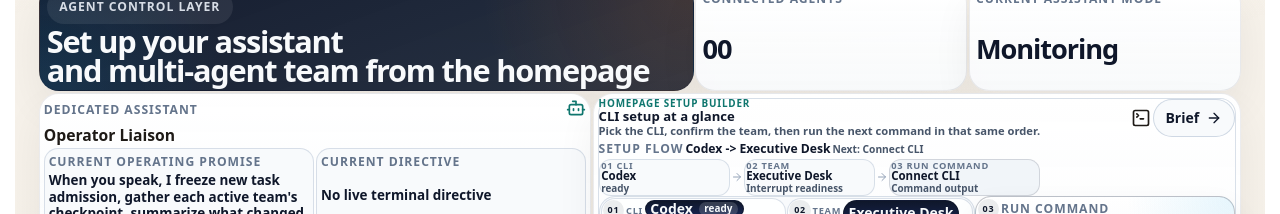
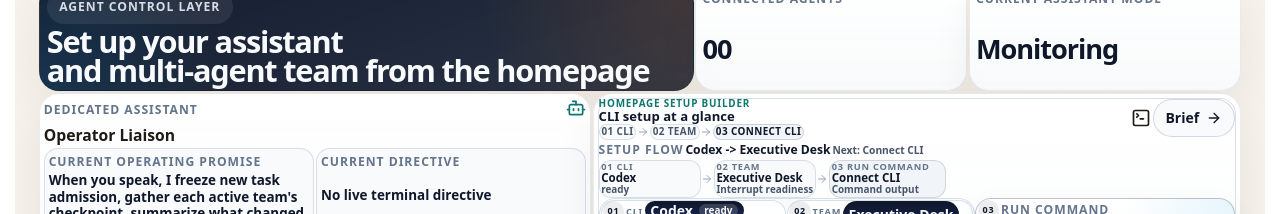
Before and after one commit to GongJae00/research-pages, a Next.js app in the folder apps/web/: page /en in a window 1280 px wide. Shown: the part 1580-1794 px from the top of the page. Built offline with nearby package versions, Linux system fonts and the light colour scheme; no server answers.

Commit message:
Autonomy batch 1657: shell-experience

```diff
--- a/apps/web/src/components/homepage-agent-control-section.module.css
+++ b/apps/web/src/components/homepage-agent-control-section.module.css
@@ -696,6 +696,42 @@
   font-weight: 600;
   line-height: 1.32;
   max-width: 36rem;
+}
+
+.setupActionOrder {
+  display: flex;
+  flex-wrap: wrap;
+  align-items: center;
+  gap: 0.04rem;
+  margin-top: 0.01rem;
+}
+
+.setupActionStep {
+  display: inline-flex;
+  align-items: center;
+  min-height: 1rem;
+  padding: 0.06rem 0.12rem;
+  border: 1px solid rgba(203, 213, 225, 0.72);
+  border-radius: 999px;
+  background: rgba(248, 250, 252, 0.92);
+  color: #475569;
+  font-size: 0.62rem;
+  font-weight: 800;
+  letter-spacing: 0.04em;
+  line-height: 1;
+  text-transform: uppercase;
+}
+
+.setupActionStepActive {
+  border-color: rgba(15, 23, 42, 0.16);
+  background: rgba(241, 245, 249, 0.98);
+  color: #0f172a;
+}
+
+.setupActionArrow {
+  display: inline-flex;
+  align-items: center;
+  color: #94a3b8;
 }
 
 .setupSummaryLead {
@@ -1999,6 +2035,10 @@
     align-items: stretch;
   }
 
+  .setupActionOrder {
+    align-items: flex-start;
+  }
+
   .setupSummaryLead {
     align-items: flex-start;
   }
@@ -2021,6 +2061,10 @@
 
   .setupDigestRow {
     grid-template-columns: 1fr;
+  }
+
+  .setupActionArrow {
+    display: none;
   }
 
   .sequenceArrowCompact {
--- a/apps/web/src/components/homepage-agent-control-section.tsx
+++ b/apps/web/src/components/homepage-agent-control-section.tsx
@@ -425,7 +425,19 @@ export function HomepageAgentControlSection({
                 <div className={styles.setupTitleRow}>
                   <h4>{copy.setupBuilderTitle}</h4>
                 </div>
-                <p className={styles.setupSequenceIntro}>{copy.setupSequenceIntro}</p>
+                <div className={styles.setupActionOrder} aria-label={copy.setupSequenceIntro}>
+                  <span className={styles.setupActionStep}>01 {copy.chooseProvider}</span>
+                  <span className={styles.setupActionArrow} aria-hidden="true">
+                    <ArrowRight size={12} />
+                  </span>
+                  <span className={styles.setupActionStep}>02 {copy.chooseTeam}</span>
+                  <span className={styles.setupActionArrow} aria-hidden="true">
+                    <ArrowRight size={12} />
+                  </span>
+                  <span className={`${styles.setupActionStep} ${styles.setupActionStepActive}`}>
+                    03 {nextSetupCommand?.title ?? copy.runCommandLabel}
+                  </span>
+                </div>
                 {setupFlowDigest ? (
                   <div className={styles.setupSummaryBar} aria-label={copy.setupStepsLabel}>
                     <div className={styles.setupSummaryLeadCompact}>
```
